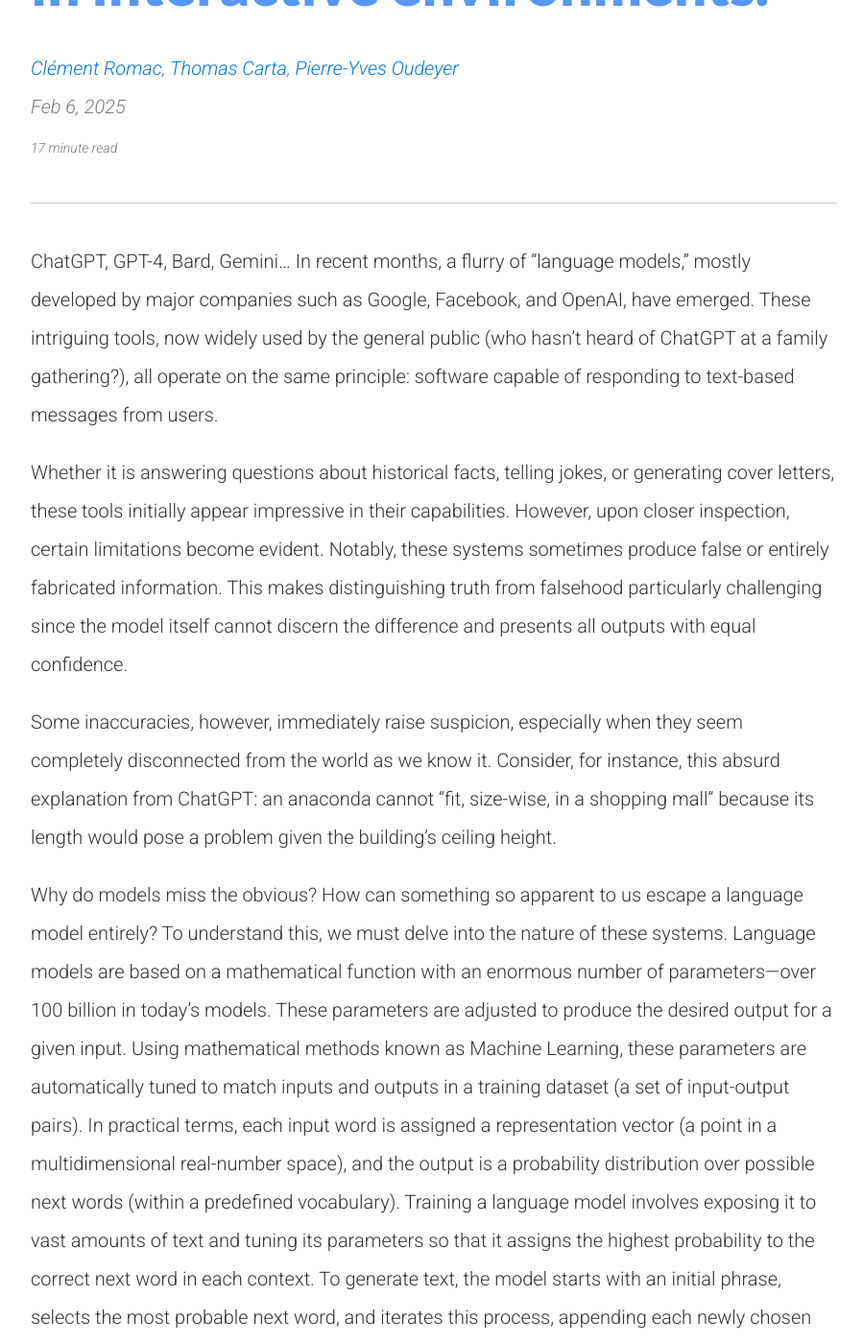
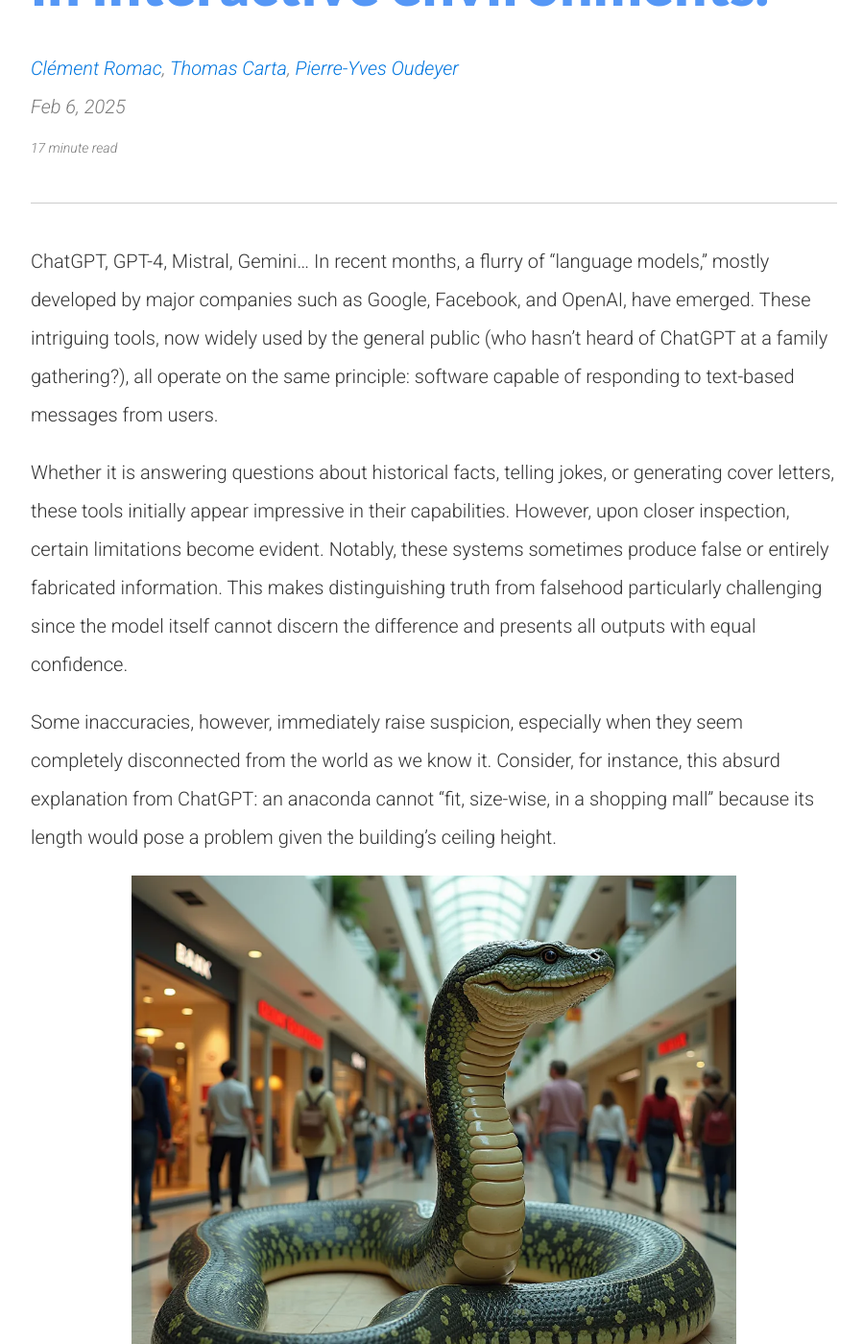
Before and after one commit to flowersteam/flowersteam.github.io, a Jekyll site: the page built from _posts/2025-02-06-glam.md, in a window 1280 px wide and 1400 px high, scrolled down 678 px. Shown: the whole window at 96% size, without its empty margins (188-1087 px from the left). Built offline with Jekyll 4.4.1, drawn with Linux system fonts in a browser that asks for light colours; nearby versions of some CDN libraries; some of the changed text lies outside the part shown.

Commit message:
Updated GLAM's post

````diff
--- a/_posts/2025-02-06-glam.md
+++ b/_posts/2025-02-06-glam.md
@@ -22,11 +22,20 @@
 
 <hr>
 
-ChatGPT, GPT-4, Bard, Gemini… In recent months, a flurry of “language models,” mostly developed by major companies such as Google, Facebook, and OpenAI, have emerged. These intriguing tools, now widely used by the general public (who hasn’t heard of ChatGPT at a family gathering?), all operate on the same principle: software capable of responding to text-based messages from users.
+ChatGPT, GPT-4, Mistral, Gemini… In recent months, a flurry of “language models,” mostly developed by major companies such as Google, Facebook, and OpenAI, have emerged. These intriguing tools, now widely used by the general public (who hasn’t heard of ChatGPT at a family gathering?), all operate on the same principle: software capable of responding to text-based messages from users.
 
 Whether it is answering questions about historical facts, telling jokes, or generating cover letters, these tools initially appear impressive in their capabilities. However, upon closer inspection, certain limitations become evident. Notably, these systems sometimes produce false or entirely fabricated information. This makes distinguishing truth from falsehood particularly challenging since the model itself cannot discern the difference and presents all outputs with equal confidence.
 
 Some inaccuracies, however, immediately raise suspicion, especially when they seem completely disconnected from the world as we know it. Consider, for instance, this absurd explanation from ChatGPT: an anaconda cannot “fit, size-wise, in a shopping mall” because its length would pose a problem given the building's ceiling height.
+
+<div align="center" style="margin-bottom:40px">
+<img class="80" src="/images/posts/glam/anaconda.png" width="75%" alt="Illustration of an anaconda in a shopping mall. Generated with FLUX.1[dev]" />
+<div>
+<sub style="display: block; line-height: 1.5em">
+<i>Illustration of an anaconda in a shopping mall. Generated with FLUX.1[dev]</i></sub>
+</div>
+</div>
+
 
 Why do models miss the obvious? How can something so apparent to us escape a language model entirely? To understand this, we must delve into the nature of these systems. Language models are based on a mathematical function with an enormous number of parameters—over 100 billion in today’s models. These parameters are adjusted to produce the desired output for a given input. Using mathematical methods known as Machine Learning, these parameters are automatically tuned to match inputs and outputs in a training dataset (a set of input-output pairs).
 In practical terms, each input word is assigned a representation vector (a point in a multidimensional real-number space), and the output is a probability distribution over possible next words (within a predefined vocabulary). Training a language model involves exposing it to vast amounts of text and tuning its parameters so that it assigns the highest probability to the correct next word in each context. To generate text, the model starts with an initial phrase, selects the most probable next word, and iterates this process, appending each newly chosen word to the input.
@@ -69,8 +78,17 @@
 
 What would it take for a language model to grasp the fundamental concept of gravity, a cornerstone of our reality? Could such grounding enable a robot, conversing like ChatGPT, to perform practical tasks in the physical world?
 
+<div align="center" style="margin-bottom:40px">
+<img class="80" src="/images/posts/glam/robot.png" width="75%" alt="A robot performing experiments. Generated with FLUX.1[dev]." />
+<div>
+<sub style="display: block; line-height: 1.5em">
+<i>A robot performing experiments. Generated with FLUX.1[dev].</i></sub>
+</div>
+</div>
+
+
 Answering these questions requires exploring another type of grounding: functional grounding. This approach focuses on the symbols used to act in a given environment and predict the outcomes of actions, enabling problem-solving within that environment. By solving problems, the model can ground the physical dynamics or rules of its environment.
-In July 2023, we presented [[one such system](https://sites.google.com/view/grounding-llms-with-online-rl/)] at a major international Machine Learning conference.
+In July 2023, we introduced ["Grounding Large Language Models in Interactive Environments with Online Reinforcement Learning"](https://sites.google.com/view/grounding-llms-with-online-rl/) (aka GLAM). In this paper, we proposed the first approach to functionally ground LLMs.
 
 ## Towards functional grounding
 
@@ -158,22 +176,21 @@
 We would like to give a special thanks to <a href="http://www.isir.upmc.fr/?op=view_profil&lang=fr&id=28">Olivier Sigaud</a> for his feedback and precious help on this blog.
 </sub> -->
 
-<!-- <hr> -->
-<!-- <sub style="display: block; line-height: 1.5em">
+<!-- <hr>
+<sub style="display: block; line-height: 1.5em">
 <b>Cite this blog post </b>
-</sub> -->
+</sub>
 
-<!-- ```
-@misc{team_can_nodate,
+```
+@misc{romac_can_2025,
 	title = {Can {AIs} understand our world? {Functionally} grounding {LLMs} in interactive environments.},
 	shorttitle = {Can {AIs} understand our world?},
 	url = {http://flowersteam.github.io/glam},
 	abstract = {Developmental Systems, a Blog of the Flowers Lab},
 	language = {en},
-	urldate = {2025-02-07},
+	urldate = {2025-04-27},
 	journal = {Developmental Systems, a Blog of the Flowers Lab},
 	author = {Team, INRIA Flowers},
-	file = {Snapshot:/home/cromac/Zotero/storage/WIPZTYQC/glam.html:text/html},
 }
 @misc{colas:hal-03159786,
   TITLE = {{Language as a Cognitive Tool: Dall-E, Humans and Vygotskian RL Agents}},
@@ -184,8 +201,8 @@
   MONTH = Mar,
   HAL_ID = {hal-03159786},
   HAL_VERSION = {v1},
-}
-``` -->
+} ```
+-->
 
 <!-- <button class="btn" type="button" onclick="copyToClipboard()">Export Bibtex</button> -->
 
@@ -213,6 +230,9 @@
 <b>References</b>
 </sub>
   <ul>
+  <li style ="font-size: small">
+      Carta, T. et al. (2023). <a href="https://arxiv.org/abs/2302.02662" target="_blank">Grounding Large Language Models in Interactive Environments with Online Reinforcement Learning.</a> Proceedings of the 40th International Conference on Machine Learning
+     </li>
     <li style ="font-size: small">
       Bruner, J. (1990). Acts of meaning. Harvard University Press.
     </li>
````
Also changed, not shown: images/posts/glam/anaconda.png (added), images/posts/glam/robot.png (added).
